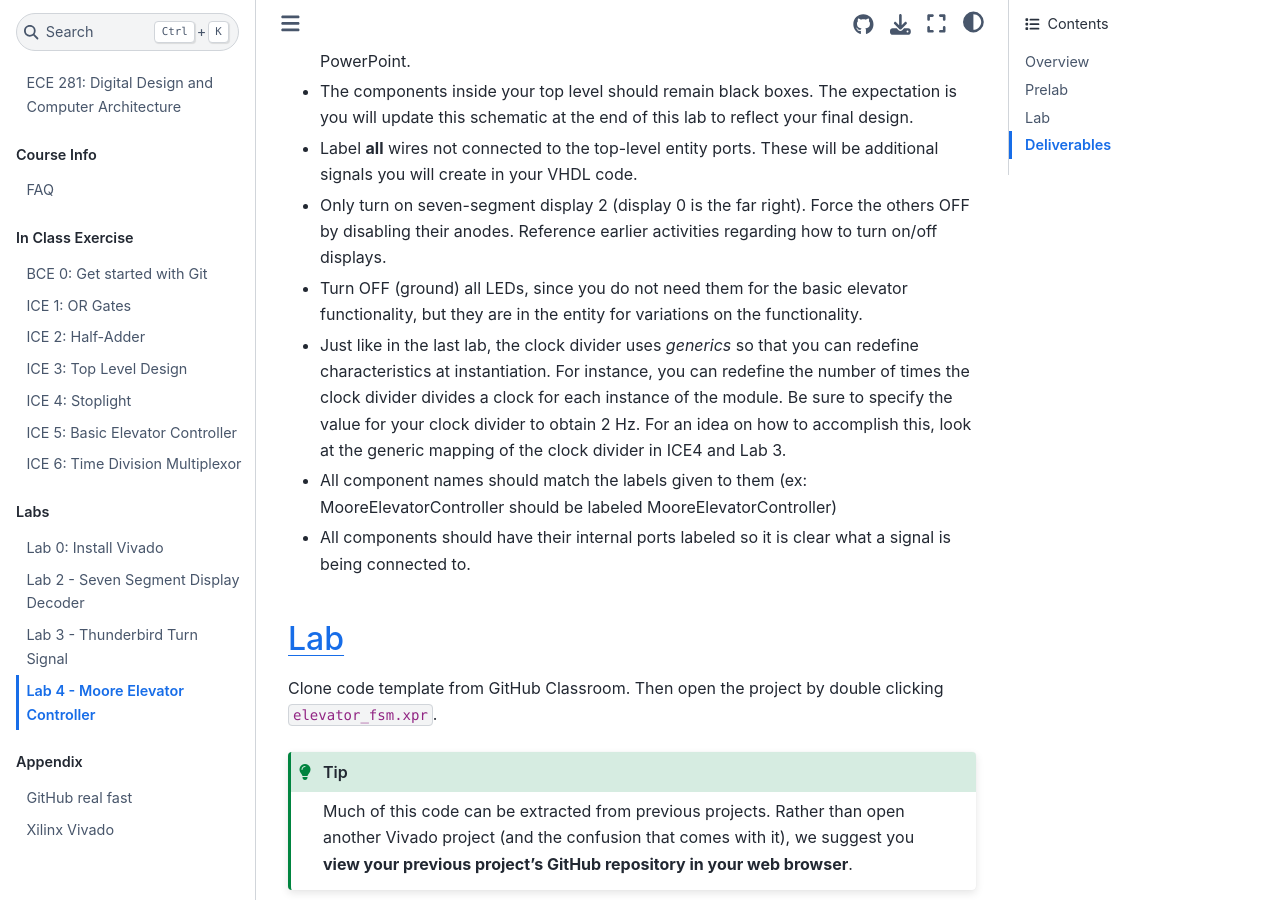
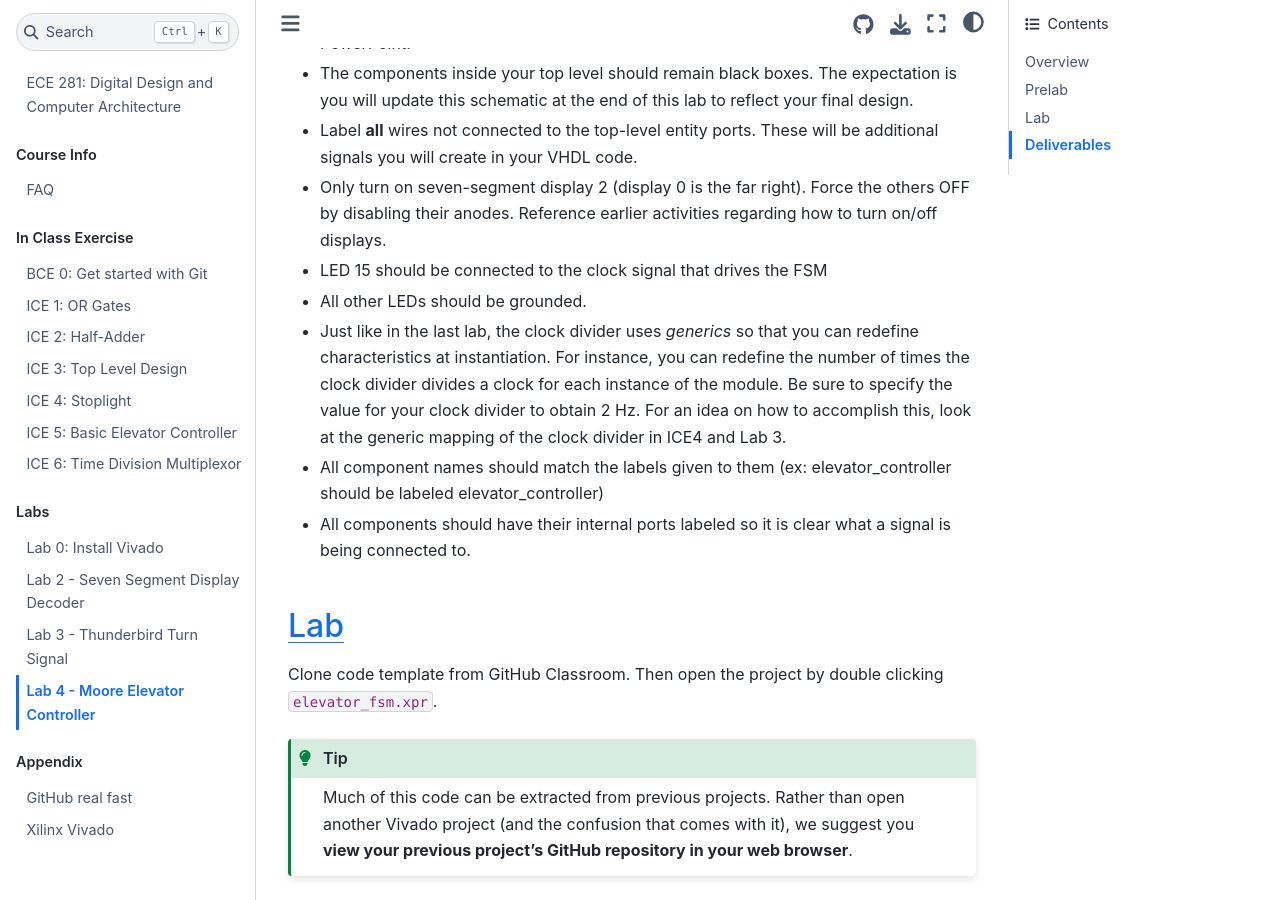
Before and after one commit to USAFA-ECE/ece281-book, a Jupyter Book: the page built from book/lab/lab4.md, in a window 1280 px wide and 900 px high, scrolled down 3865 px. Built offline with Jupyter Book 1.0.4 settings and Sphinx 7.4.7 and the Sphinx Book theme 1.1.4, drawn with Linux system fonts in a browser that asks for light colours; pages that are not in the unit, such as notebooks, are missing from menus; some of the changed text lies outside the part shown.

Commit message:
LED 15 now to FSM clock

````diff
--- a/book/lab/lab4.md
+++ b/book/lab/lab4.md
@@ -95,17 +95,16 @@ entity top_basys3 is
         -- inputs
         clk     :   in std_logic; -- native 100MHz FPGA clock
         sw      :   in std_logic_vector(15 downto 0);
-        btnC    :   in std_logic; -- GO
         btnU    :   in std_logic; -- master_reset
         btnL    :   in std_logic; -- clk_reset
         btnR    :   in std_logic; -- fsm_reset
 
         -- outputs
-        led     :   out std_logic_vector(15 downto 0);
+        led :   out std_logic_vector(15 downto 0);
         -- 7-segment display segments (active-low cathodes)
-        seg     :   out std_logic_vector(6 downto 0);
+        seg :   out std_logic_vector(6 downto 0);
         -- 7-segment display active-low enables (anodes)
-        an      :   out std_logic_vector(3 downto 0)
+        an  :   out std_logic_vector(3 downto 0)
     );
 end top_basys3;
 ```
@@ -143,9 +142,8 @@ need will come from your previous in-class exercises and labs
 - Only turn on seven-segment display 2 (display 0 is the far right).
     Force the others OFF by disabling their anodes. Reference earlier
     activities regarding how to turn on/off displays.
-- Turn OFF (ground) all LEDs, since you do not need them for the basic
-    elevator functionality, but they are in the entity for variations on
-    the functionality.
+- LED 15 should be connected to the clock signal that drives the FSM
+- All other LEDs should be grounded.
 - Just like in the last lab, the clock divider uses *generics* so that
     you can redefine characteristics at instantiation. For instance, you
     can redefine the number of times the clock divider divides a clock
@@ -153,9 +151,8 @@ need will come from your previous in-class exercises and labs
     your clock divider to obtain 2 Hz. For an idea on how to accomplish
     this, look at the generic mapping of the clock divider in ICE4 and Lab 3.
 - All component names should match the labels given to them
-    (ex: MooreElevatorController should be labeled MooreElevatorController)
-- All components should have their internal ports labeled so it is clear
-    what a signal is being connected to.
+    (ex: elevator_controller should be labeled elevator_controller)
+- All components should have their internal ports labeled so it is clear what a signal is being connected to.
 
 ## Lab
 
````
Also changed, not shown: other parts of book/lab/lab4.md (+1 -0 lines).
